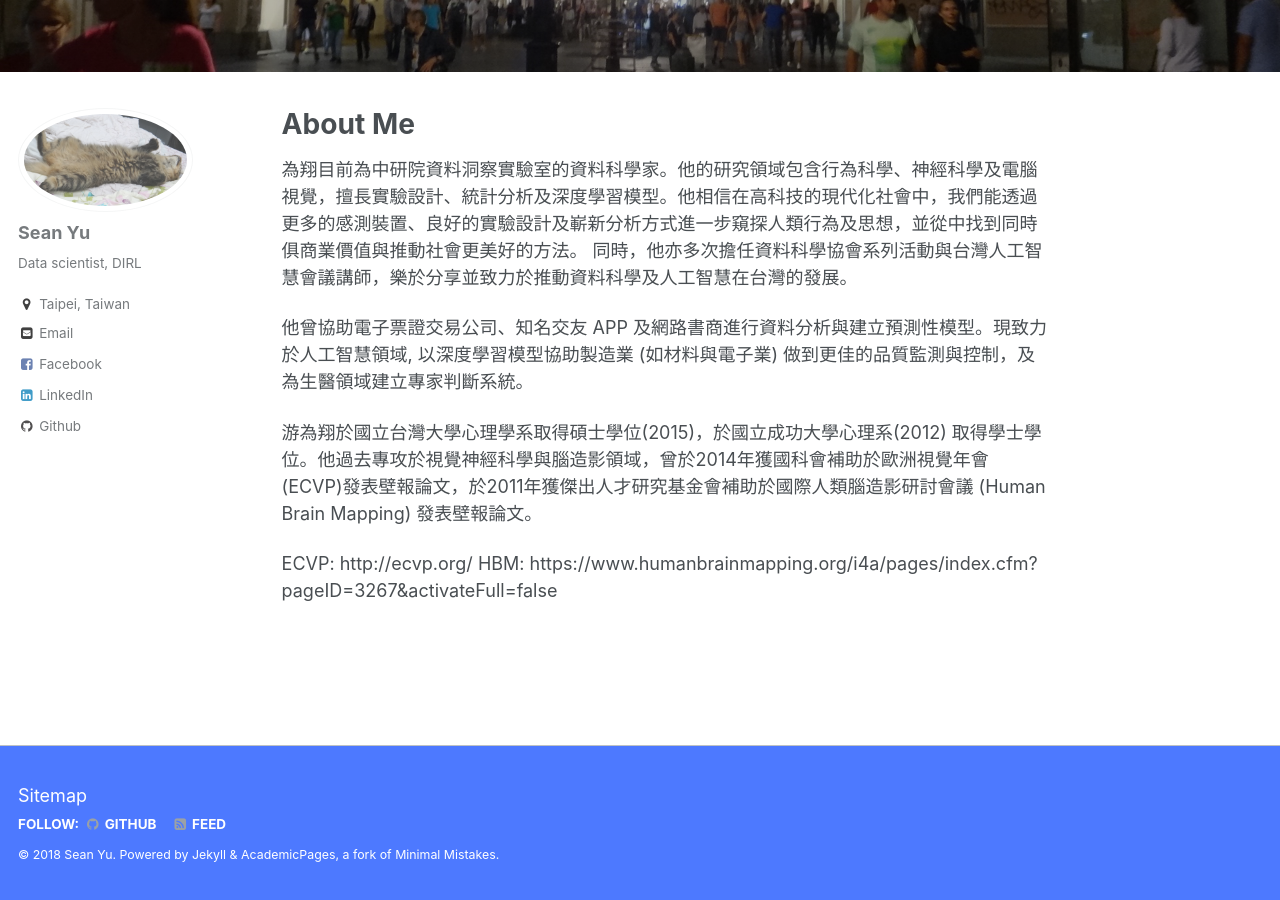
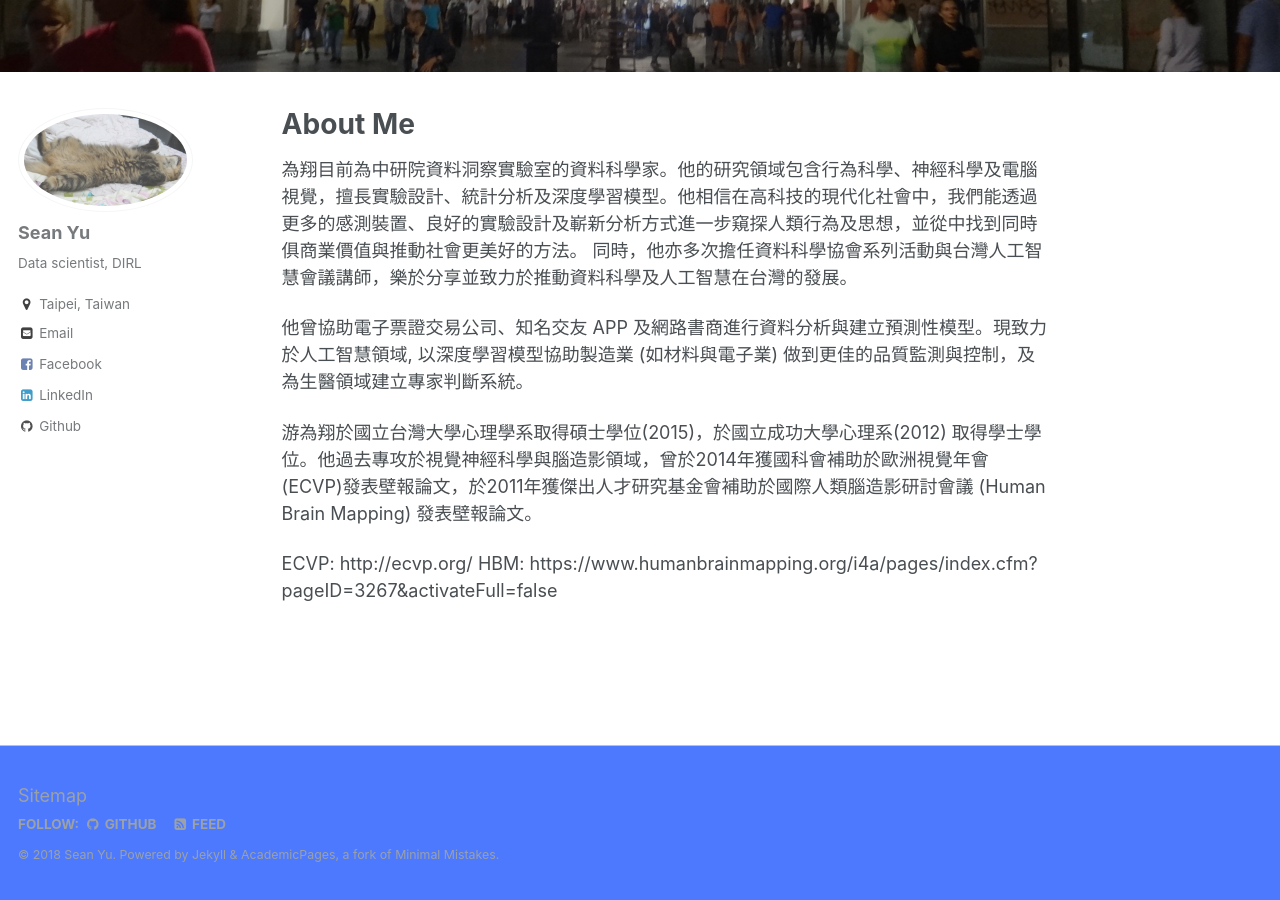
Before and after one commit to vashineyu/vashineyu.github.io, a Jekyll site: the page built from _pages/about.md, in a window 1280 px wide and 900 px high, scrolled down 221 px. Built offline with Jekyll 4.4.1, drawn with Linux system fonts in a browser that asks for light colours.

Commit message:
Update _config.yml

```diff
--- a/_config.yml
+++ b/_config.yml
@@ -7,10 +7,8 @@
 
 # Skin
 
-remote_theme: "mmistakes/minimal-mistakes"
-minimal_mistakes_skin: "contrast" # "default" "air", "aqua", "contrast", "dark", "dirt", "neon", "mint", "plum", "sunrise"
-
-#theme: jekyll-theme-minimal
+#remote_theme: "mmistakes/minimal-mistakes"
+#minimal_mistakes_skin: "contrast" # "default" "air", "aqua", "contrast", "dark", "dirt", "neon", "mint", "plum", "sunrise"
 
 # Site Settings
 locale                   : "en-US"
```
